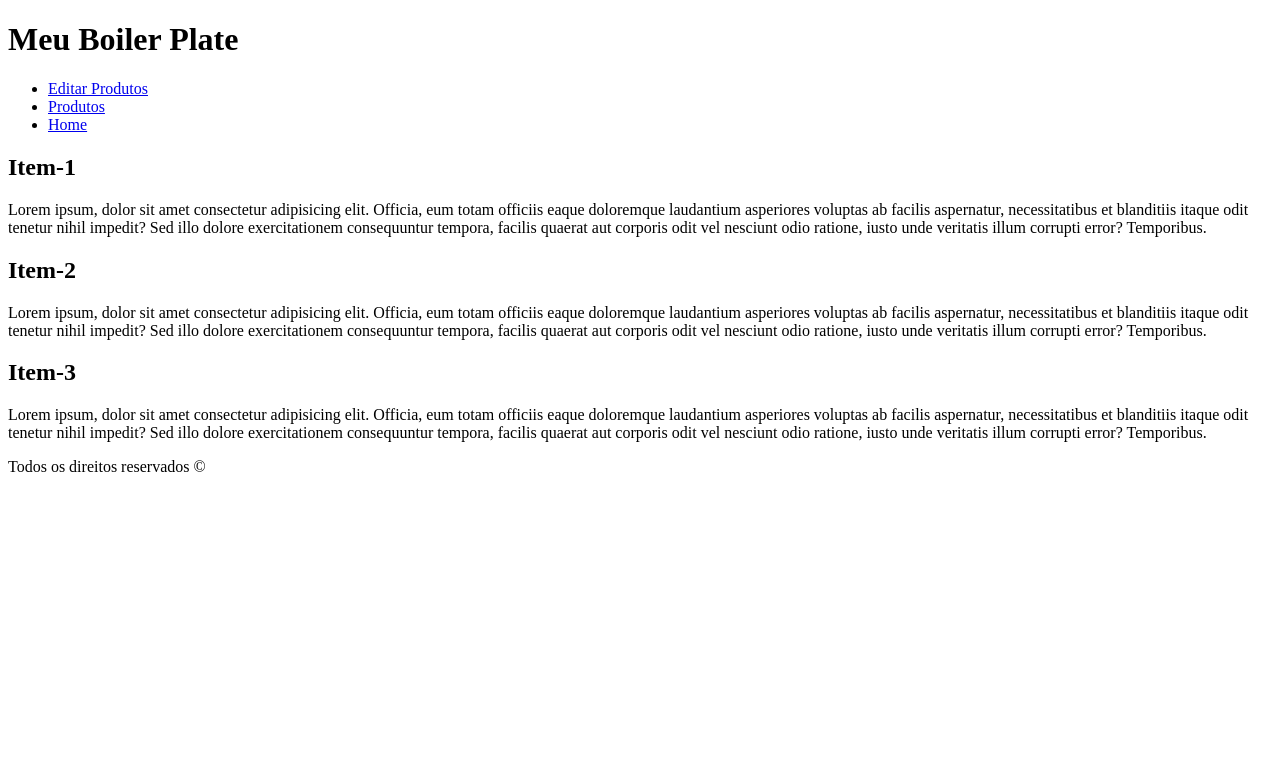
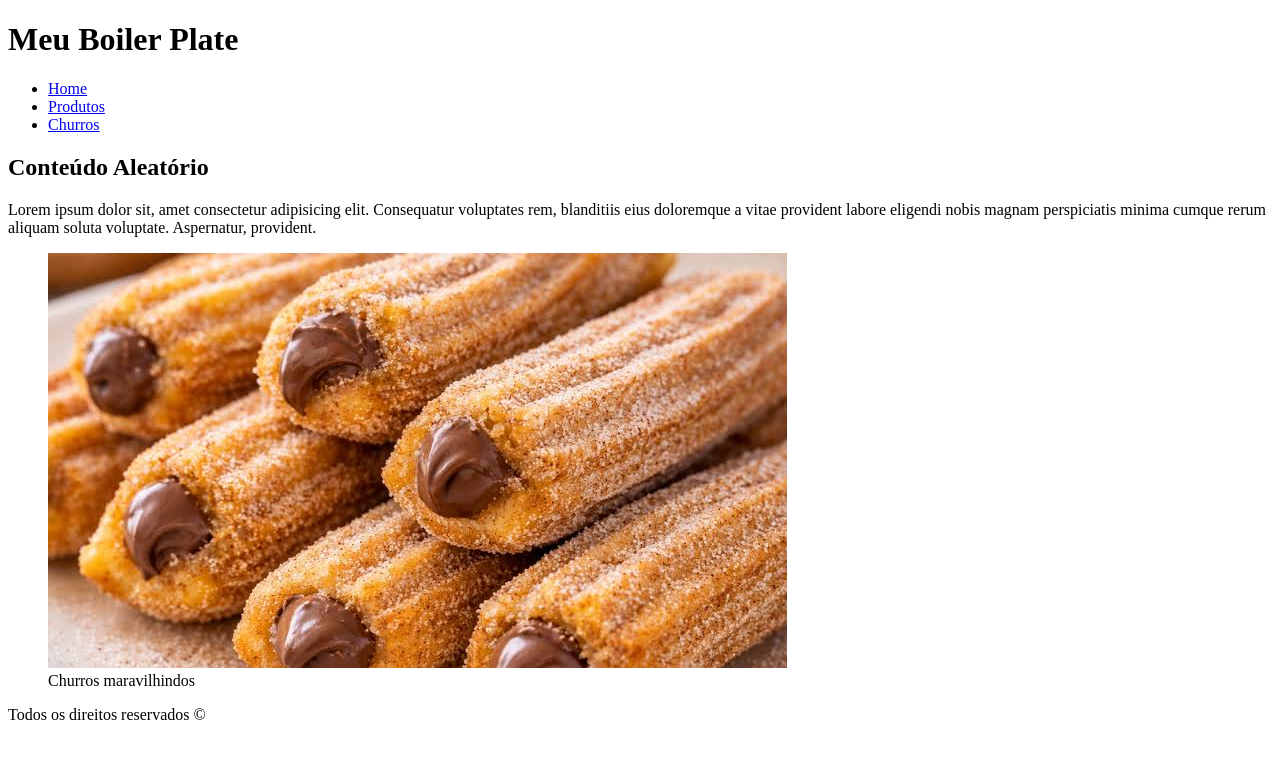
Before and after one commit to 1TDSPw-26/front-2sem-aula-07, a React (Vite) app in the folder my-app/: page /churros in a window 1280 px wide. Shown: the top 758 px of the page. Built offline with nearby package versions, Linux system fonts and the light colour scheme.

Commit message:
feat: atualizado

```diff
--- a/my-app/src/App.tsx
+++ b/my-app/src/App.tsx
@@ -1,5 +1,5 @@
+import { Outlet } from "react-router";
 import Cabecalho from "./componentes/Cabecalho/Cabecalho";
-import Conteudo from "./componentes/Conteudo/Conteudo";
 import Rodape from "./componentes/Rodape/Rodape";
 
 export default function App(){
@@ -7,7 +7,7 @@ export default function App(){
   return(
     <div>
       <Cabecalho/>
-      <Conteudo/>
+      <Outlet/>
       <Rodape/>
     </div>
   );
--- a/my-app/src/componentes/Cabecalho/Cabecalho.tsx
+++ b/my-app/src/componentes/Cabecalho/Cabecalho.tsx
@@ -1,15 +1,15 @@
-import { Link } from "react-router"
+import { Link } from "react-router";
 
-export default function Cabecalho(){
+export default function Cabecalho() {
 
-    return(
+    return (
         <header>
             <h1>Meu Boiler Plate</h1>
             <nav>
                 <ul>
-                    <li><Link to="/editar-produtos">Editar Produtos</Link></li>
-                    <li><Link to="/produtos">Produtos</Link></li>
-                    <li><Link to="/">Home</Link></li>
+                    <li><Link  to="/">Home</Link></li>
+                    <li><Link  to="/produtos">Produtos</Link></li>
+                    <li><Link  to="/churros">Churros</Link></li>
                 </ul>
             </nav>
         </header>
--- a/my-app/src/componentes/Conteudo/Conteudo.tsx
+++ /dev/null
@@ -1,13 +0,0 @@
-export default function Conteudo() {
-    return (
-
-        <main>
-            <h2>Item-1</h2>
-            <p>Lorem ipsum, dolor sit amet consectetur adipisicing elit. Officia, eum totam officiis eaque doloremque laudantium asperiores voluptas ab facilis aspernatur, necessitatibus et blanditiis itaque odit tenetur nihil impedit? Sed illo dolore exercitationem consequuntur tempora, facilis quaerat aut corporis odit vel nesciunt odio ratione, iusto unde veritatis illum corrupti error? Temporibus.</p>
-            <h2>Item-2</h2>
-            <p>Lorem ipsum, dolor sit amet consectetur adipisicing elit. Officia, eum totam officiis eaque doloremque laudantium asperiores voluptas ab facilis aspernatur, necessitatibus et blanditiis itaque odit tenetur nihil impedit? Sed illo dolore exercitationem consequuntur tempora, facilis quaerat aut corporis odit vel nesciunt odio ratione, iusto unde veritatis illum corrupti error? Temporibus.</p>
-            <h2>Item-3</h2>
-            <p>Lorem ipsum, dolor sit amet consectetur adipisicing elit. Officia, eum totam officiis eaque doloremque laudantium asperiores voluptas ab facilis aspernatur, necessitatibus et blanditiis itaque odit tenetur nihil impedit? Sed illo dolore exercitationem consequuntur tempora, facilis quaerat aut corporis odit vel nesciunt odio ratione, iusto unde veritatis illum corrupti error? Temporibus.</p>
-        </main>
-    );
-}
--- /dev/null
+++ b/my-app/src/routes/Conteudo/index.tsx
@@ -0,0 +1,15 @@
+import churrosLindos from "../../img/churros.jpg";
+
+
+export default function Conteudo() {
+  return (
+    <main>
+        <h2>Conteúdo Aleatório</h2>
+        <p>Lorem ipsum dolor sit, amet consectetur adipisicing elit. Consequatur voluptates rem, blanditiis eius doloremque a vitae provident labore eligendi nobis magnam perspiciatis minima cumque rerum aliquam soluta voluptate. Aspernatur, provident.</p>
+        <figure>
+          <img src={churrosLindos} alt="churros maravilhindo" />
+          <figcaption>Churros maravilhindos</figcaption>
+        </figure>
+    </main>
+  )
+}
```
Also changed, not shown: my-app/src/main.tsx (+15 -15 lines), my-app/src/img/churros.jpg (added).
